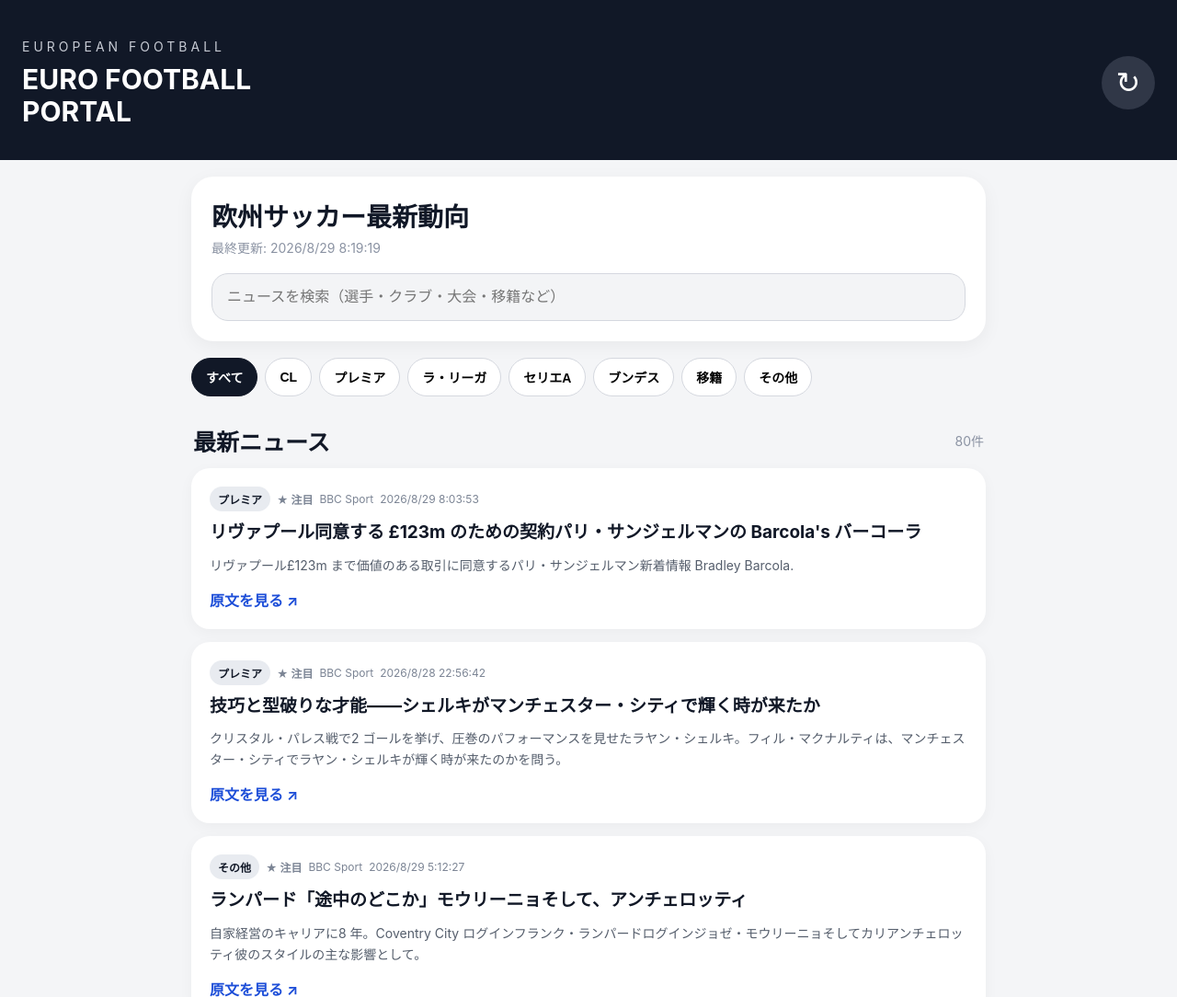
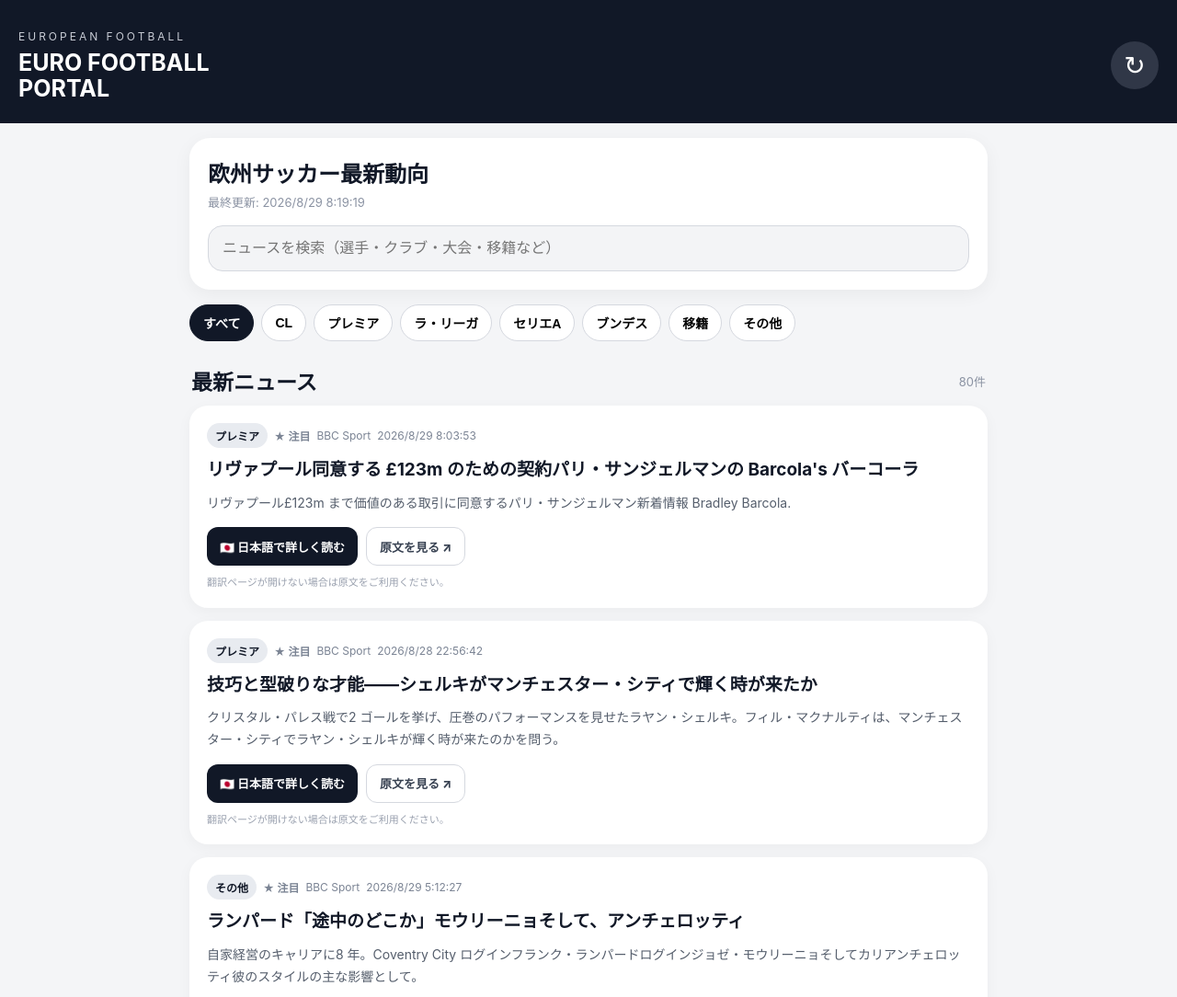
Before and after one commit to nofear-goldenpopo/euro-football-portal, a plain HTML site: page index.html in a window 1280 px wide. Shown: the top 1084 px of the page at 92% size. Drawn offline with Linux system fonts and the light colour scheme.

Commit message:
Update index.html

```diff
--- a/index.html
+++ b/index.html
@@ -30,9 +30,9 @@
       background: #111827;
       color: white;
       padding:
-        calc(42px + env(safe-area-inset-top))
-        24px
-        36px;
+        calc(32px + env(safe-area-inset-top))
+        20px
+        24px;
       display: flex;
       justify-content: space-between;
       align-items: center;
@@ -40,57 +40,57 @@
 
     .eyebrow {
       color: #c7cbd4;
-      font-size: 14px;
-      letter-spacing: 4px;
-      margin-bottom: 10px;
+      font-size: 12px;
+      letter-spacing: 3px;
+      margin-bottom: 7px;
     }
 
     h1 {
       margin: 0;
-      font-size: 30px;
-      line-height: 1.15;
+      font-size: 25px;
+      line-height: 1.12;
     }
 
     .iconbtn {
-      width: 58px;
-      height: 58px;
+      width: 52px;
+      height: 52px;
       border: 0;
       border-radius: 50%;
       background: #303747;
       color: white;
-      font-size: 32px;
+      font-size: 28px;
     }
 
     main {
-      padding: 18px;
+      padding: 16px;
       max-width: 900px;
       margin: 0 auto;
     }
 
     .hero {
       background: white;
-      border-radius: 24px;
-      padding: 22px;
+      border-radius: 22px;
+      padding: 20px;
       box-shadow: 0 5px 20px rgba(0,0,0,.05);
     }
 
     .heroTitle {
-      font-size: 28px;
+      font-size: 24px;
       font-weight: 800;
       margin-bottom: 5px;
     }
 
     .muted {
       color: #8b93a3;
-      font-size: 14px;
+      font-size: 13px;
     }
 
     .search {
       width: 100%;
-      margin-top: 18px;
-      padding: 16px;
+      margin-top: 16px;
+      padding: 15px;
       border: 1px solid #d5d8df;
-      border-radius: 18px;
+      border-radius: 16px;
       font-size: 16px;
       background: #f3f4f6;
     }
@@ -99,8 +99,12 @@
       display: flex;
       gap: 8px;
       overflow-x: auto;
-      padding: 18px 0;
+      padding: 16px 0;
       scrollbar-width: none;
+    }
+
+    .filters::-webkit-scrollbar {
+      display: none;
     }
 
     .filter {
@@ -108,7 +112,7 @@
       border: 1px solid #d5d8df;
       background: white;
       border-radius: 999px;
-      padding: 10px 15px;
+      padding: 9px 14px;
       font-size: 14px;
       font-weight: 700;
     }
@@ -123,11 +127,11 @@
       display: flex;
       justify-content: space-between;
       align-items: center;
-      margin: 12px 2px;
+      margin: 10px 2px;
     }
 
     .sectionHead h2 {
-      font-size: 25px;
+      font-size: 23px;
       margin: 0;
     }
 
@@ -139,7 +143,7 @@
     .card {
       background: white;
       border-radius: 20px;
-      padding: 20px;
+      padding: 19px;
       box-shadow: 0 4px 16px rgba(0,0,0,.04);
     }
 
@@ -167,21 +171,52 @@
 
     .card h3 {
       margin: 0 0 10px;
-      line-height: 1.4;
+      line-height: 1.45;
       font-size: 19px;
     }
 
     .card p {
-      margin: 0 0 14px;
+      margin: 0 0 15px;
       color: #555e6c;
-      line-height: 1.65;
+      line-height: 1.7;
       font-size: 14px;
     }
 
-    .card a {
-      color: #1d4ed8;
-      font-weight: 700;
+    .actions {
+      display: flex;
+      flex-wrap: wrap;
+      gap: 9px;
+      margin-top: 14px;
+    }
+
+    .actionButton {
+      display: inline-flex;
+      align-items: center;
+      justify-content: center;
+      min-height: 42px;
+      border-radius: 12px;
+      padding: 10px 14px;
+      font-size: 13px;
+      font-weight: 800;
       text-decoration: none;
+    }
+
+    .translateButton {
+      background: #111827;
+      color: white;
+    }
+
+    .originalButton {
+      border: 1px solid #d5d8df;
+      background: white;
+      color: #374151;
+    }
+
+    .translateNote {
+      margin-top: 10px;
+      color: #9aa1af;
+      font-size: 11px;
+      line-height: 1.5;
     }
 
     .empty {
@@ -192,9 +227,9 @@
     }
 
     footer {
-      padding: 28px 26px calc(34px + env(safe-area-inset-bottom));
+      padding: 28px 24px calc(34px + env(safe-area-inset-bottom));
       color: #9aa1af;
-      font-size: 12px;
+      font-size: 11px;
       line-height: 1.6;
       max-width: 900px;
       margin: 0 auto;
@@ -246,8 +281,9 @@
 </main>
 
 <footer>
-  無料ソースのホワイトリスト方式。
-  記事本文を転載せず、タイトル・短い説明と原文へのリンクを基本とします。
+  ニュース一覧は無料ソースから取得しています。
+  「日本語で詳しく読む」は元記事を翻訳表示します。
+  翻訳表示に対応していない媒体では「原文を見る」を利用してください。
 </footer>
 
 <script>
@@ -271,6 +307,18 @@ function escapeHtml(value) {
   const div = document.createElement("div");
   div.textContent = value == null ? "" : String(value);
   return div.innerHTML;
+}
+
+function googleTranslateUrl(originalUrl) {
+  if (!originalUrl) return "#";
+
+  return (
+    "https://translate.google.com/translate" +
+    "?sl=auto" +
+    "&tl=ja" +
+    "&u=" +
+    encodeURIComponent(originalUrl)
+  );
 }
 
 function renderFilters() {
@@ -312,7 +360,9 @@ function renderNews() {
       item.source,
       item.label,
       item.category,
-      item.type
+      item.type,
+      item.title_original,
+      item.summary_original
     ]
       .filter(Boolean)
       .join(" ")
@@ -330,7 +380,6 @@ function renderNews() {
   }
 
   newsEl.innerHTML = filtered.map(item => {
-
     let dateText = "";
 
     if (item.published) {
@@ -340,6 +389,9 @@ function renderNews() {
         ? item.published
         : date.toLocaleString("ja-JP");
     }
+
+    const originalUrl = item.url || "";
+    const translatedUrl = googleTranslateUrl(originalUrl);
 
     return `
       <article class="card">
@@ -370,14 +422,35 @@ function renderNews() {
           ? `<p>${escapeHtml(item.summary)}</p>`
           : ""}
 
-        ${item.url
-          ? `<a
-              href="${escapeHtml(item.url)}"
-              target="_blank"
-              rel="noopener noreferrer">
-              原文を見る ↗
-            </a>`
-          : ""}
+        ${
+          originalUrl
+            ? `
+              <div class="actions">
+
+                <a
+                  class="actionButton translateButton"
+                  href="${escapeHtml(translatedUrl)}"
+                  target="_blank"
+                  rel="noopener noreferrer">
+                  🇯🇵 日本語で詳しく読む
+                </a>
+
+                <a
+                  class="actionButton originalButton"
+                  href="${escapeHtml(originalUrl)}"
+                  target="_blank"
+                  rel="noopener noreferrer">
+                  原文を見る ↗
+                </a>
+
+              </div>
+
+              <div class="translateNote">
+                翻訳ページが開けない場合は原文をご利用ください。
+              </div>
+            `
+            : ""
+        }
 
       </article>
     `;
@@ -385,49 +458,53 @@ function renderNews() {
 }
 
 async function loadNews() {
+  const updatedAt =
+    document.getElementById("updatedAt");
 
-  const updatedAt = document.getElementById("updatedAt");
-  const newsEl = document.getElementById("news");
+  const newsEl =
+    document.getElementById("news");
 
-  updatedAt.textContent = "データ読み込み中…";
+  updatedAt.textContent =
+    "データ読み込み中…";
 
   try {
-
     const response = await fetch(
       DATA_URL + "?t=" + Date.now(),
       { cache: "no-store" }
     );
 
     if (!response.ok) {
-      throw new Error("HTTP " + response.status);
+      throw new Error(
+        "HTTP " + response.status
+      );
     }
 
-    const data = await response.json();
+    const data =
+      await response.json();
 
-    allNews = Array.isArray(data.items)
-      ? data.items
-      : [];
+    allNews =
+      Array.isArray(data.items)
+        ? data.items
+        : [];
 
     if (data.updated_at) {
-
-      const date = new Date(data.updated_at);
+      const date =
+        new Date(data.updated_at);
 
       updatedAt.textContent =
         Number.isNaN(date.getTime())
           ? "最終更新: " + data.updated_at
-          : "最終更新: " + date.toLocaleString("ja-JP");
-
+          : "最終更新: " +
+            date.toLocaleString("ja-JP");
     } else {
-
       updatedAt.textContent =
-        allNews.length + "件のニュースを取得";
-
+        allNews.length +
+        "件のニュースを取得";
     }
 
     renderNews();
 
   } catch (error) {
-
     console.error(error);
 
     updatedAt.textContent =
@@ -440,16 +517,25 @@ async function loadNews() {
 
 document
   .getElementById("search")
-  .addEventListener("input", renderNews);
+  .addEventListener(
+    "input",
+    renderNews
+  );
 
 document
   .getElementById("refreshBtn")
-  .addEventListener("click", loadNews);
+  .addEventListener(
+    "click",
+    loadNews
+  );
 
 renderFilters();
 loadNews();
 
-setInterval(loadNews, 15 * 60 * 1000);
+setInterval(
+  loadNews,
+  15 * 60 * 1000
+);
 </script>
 
 </body>
```
